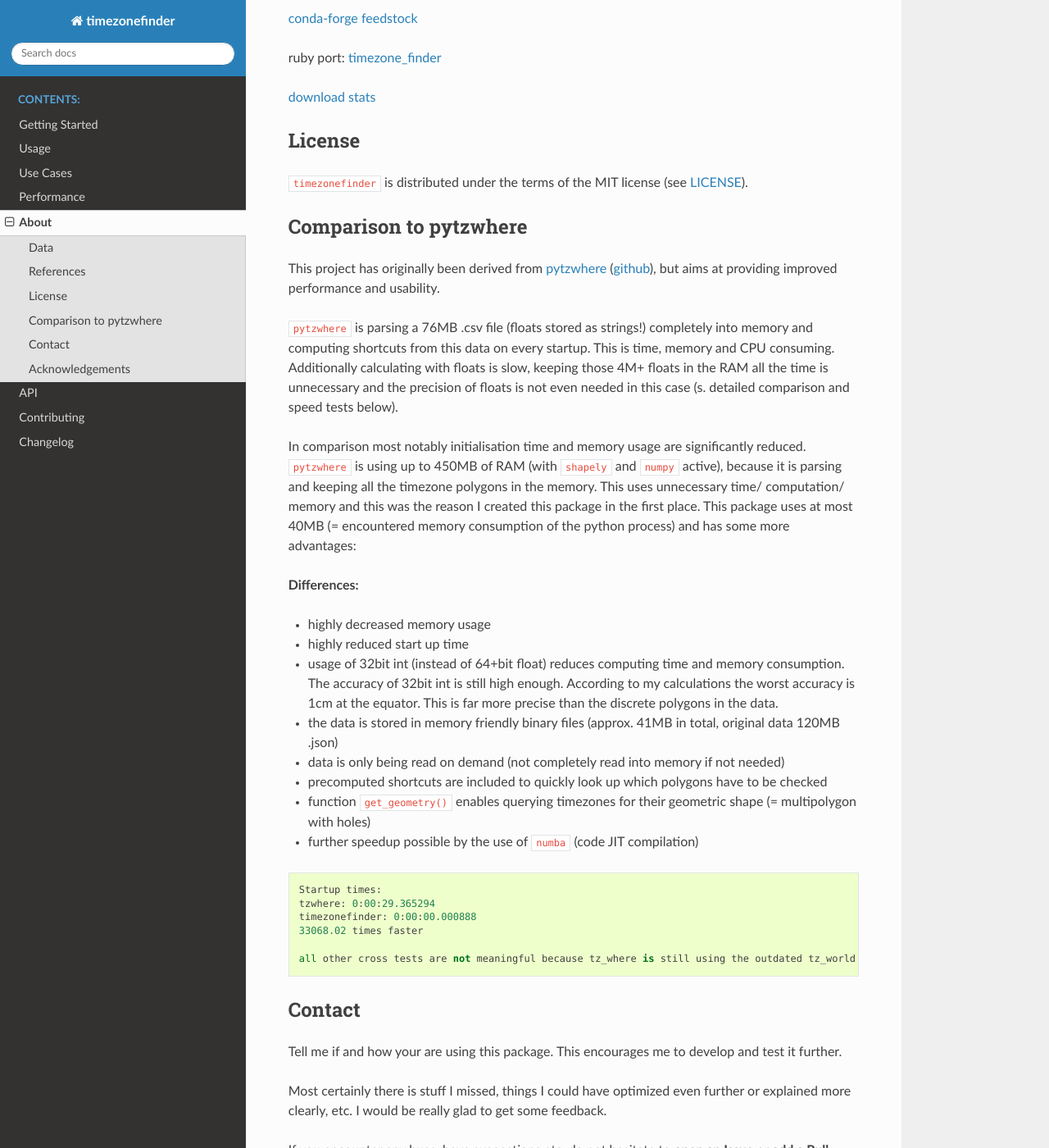
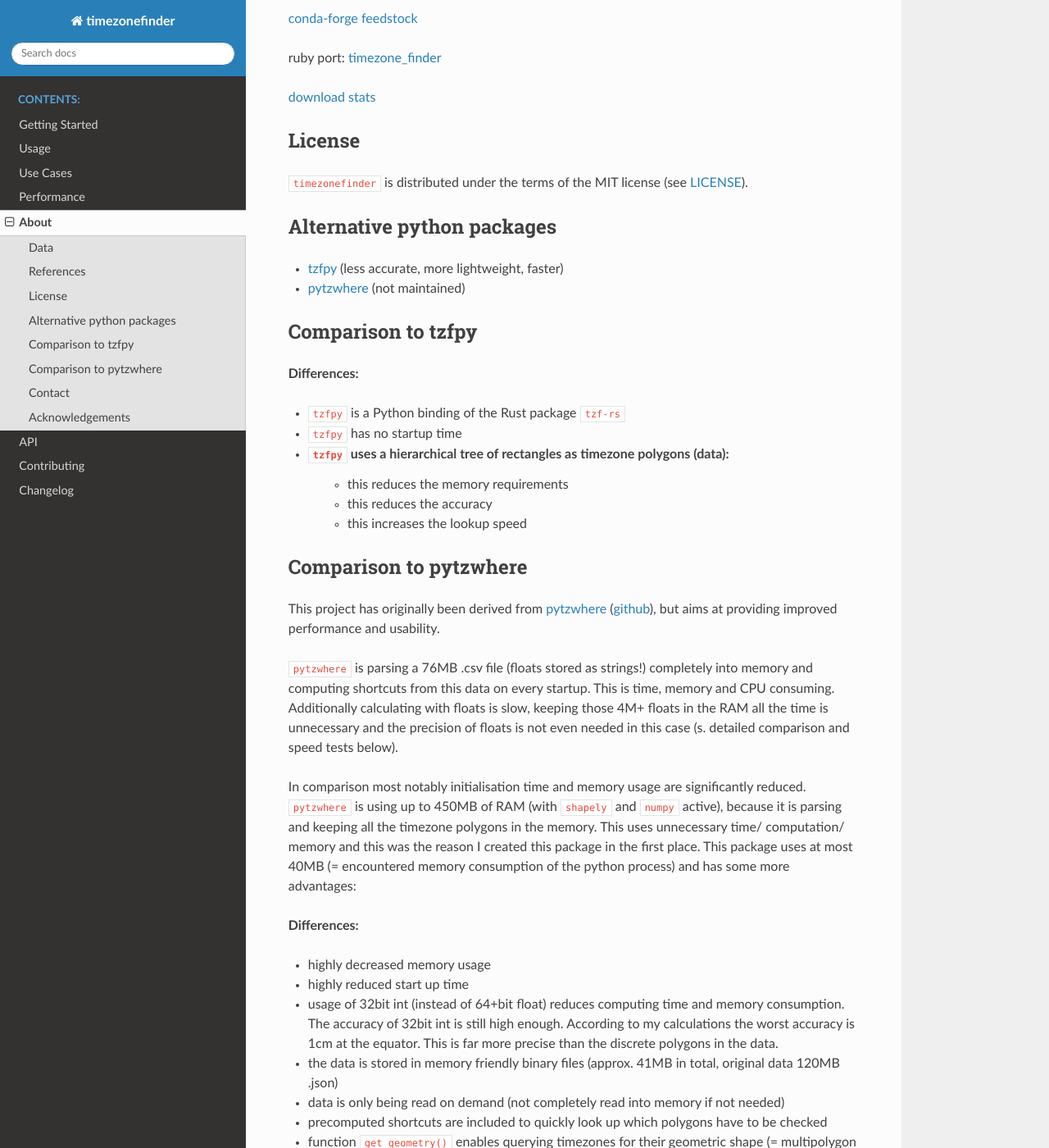
Before and after one commit to jannikmi/timezonefinder, a Sphinx documentation site: the page built from docs/3_about.rst, in a window 1280 px wide and 1400 px high, scrolled down 1107 px. Shown: the whole window at 82% size. Built offline with Sphinx 7.4.7 and the Read the Docs theme 2.0.0, drawn with Linux system fonts in a browser that asks for light colours; some of the changed text lies outside the part shown.

Commit message:
mention alternative python packages

```diff
--- a/docs/3_about.rst
+++ b/docs/3_about.rst
@@ -31,6 +31,7 @@
     Please note that timezone polygons might be overlapping (cf. e.g. `timezone-boundary-builder/issue/105 <https://github.com/evansiroky/timezone-boundary-builder/issues/105>`__)
     and that hence a query coordinate can actually match multiple time zones.
     ``timezonefinder`` does currently NOT support such multiplicity and will always only return the first found match.
+
 
 
 
@@ -58,6 +59,26 @@
 
 
 
+Alternative python packages
+---------------------------
+
+- `tzfpy <https://github.com/ringsaturn/tzfpy>`__ (less accurate, more lightweight, faster)
+- `pytzwhere <https://pypi.python.org/pypi/tzwhere>`__ (not maintained)
+
+
+Comparison to tzfpy
+-----------------------
+
+**Differences:**
+
+- ``tzfpy`` is a Python binding of the Rust package ``tzf-rs``
+- ``tzfpy`` has no startup time
+- ``tzfpy`` uses a hierarchical tree of rectangles as timezone polygons (data):
+    - this reduces the memory requirements
+    - this reduces the accuracy
+    - this increases the lookup speed
+
+
 Comparison to pytzwhere
 -----------------------
 
@@ -78,31 +99,14 @@
 **Differences:**
 
 -  highly decreased memory usage
-
 -  highly reduced start up time
-
 -  usage of 32bit int (instead of 64+bit float) reduces computing time and memory consumption. The accuracy of 32bit int is still high enough. According to my calculations the worst accuracy is 1cm at the equator. This is far more precise than the discrete polygons in the data.
-
 -  the data is stored in memory friendly binary files (approx. 41MB in total, original data 120MB .json)
-
 -  data is only being read on demand (not completely read into memory if not needed)
-
 -  precomputed shortcuts are included to quickly look up which polygons have to be checked
-
--  function ``get_geometry()`` enables querying timezones for their geometric shape (= multipolygon with holes)
-
--  further speedup possible by the use of ``numba`` (code JIT compilation)
-
-
-
-::
-
-    Startup times:
-    tzwhere: 0:00:29.365294
-    timezonefinder: 0:00:00.000888
-    33068.02 times faster
-
-    all other cross tests are not meaningful because tz_where is still using the outdated tz_world data set
+- function ``get_geometry()`` enables querying timezones for their geometric shape (= multipolygon with holes)
+- further speedup possible by the use of ``numba`` (code JIT compilation)
+- tz_where is still using the outdated tz_world data set
 
 
 Contact
@@ -123,10 +127,8 @@
 
 Thanks to:
 
-`Adam <https://github.com/adamchainz>`__ for adding organisational features to the project and for helping me with publishing and testing routines.
-
-`snowman2 <https://github.com/snowman2>`__ for creating the conda-forge recipe.
-
-`synapticarbors <https://github.com/synapticarbors>`__ for fixing Numba import with py27.
-
-`zedrdave <https://github.com/zedrdave>`__ for valuable feedback.
+- `Adam <https://github.com/adamchainz>`__ for adding organisational features to the project and for helping me with publishing and testing routines.
+- `ringsaturn <https://github.com/ringsaturn>`__ for valuable feedback, sponsoring this project, creating the ``tzfpy`` package and adding the ``pytz`` compatibility extra
+- `snowman2 <https://github.com/snowman2>`__ for creating the conda-forge recipe.
+- `synapticarbors <https://github.com/synapticarbors>`__ for fixing Numba import with py27.
+- `zedrdave <https://github.com/zedrdave>`__ for valuable feedback.
```
Also changed, not shown: other parts of docs/3_about.rst (+1 -1 lines).
